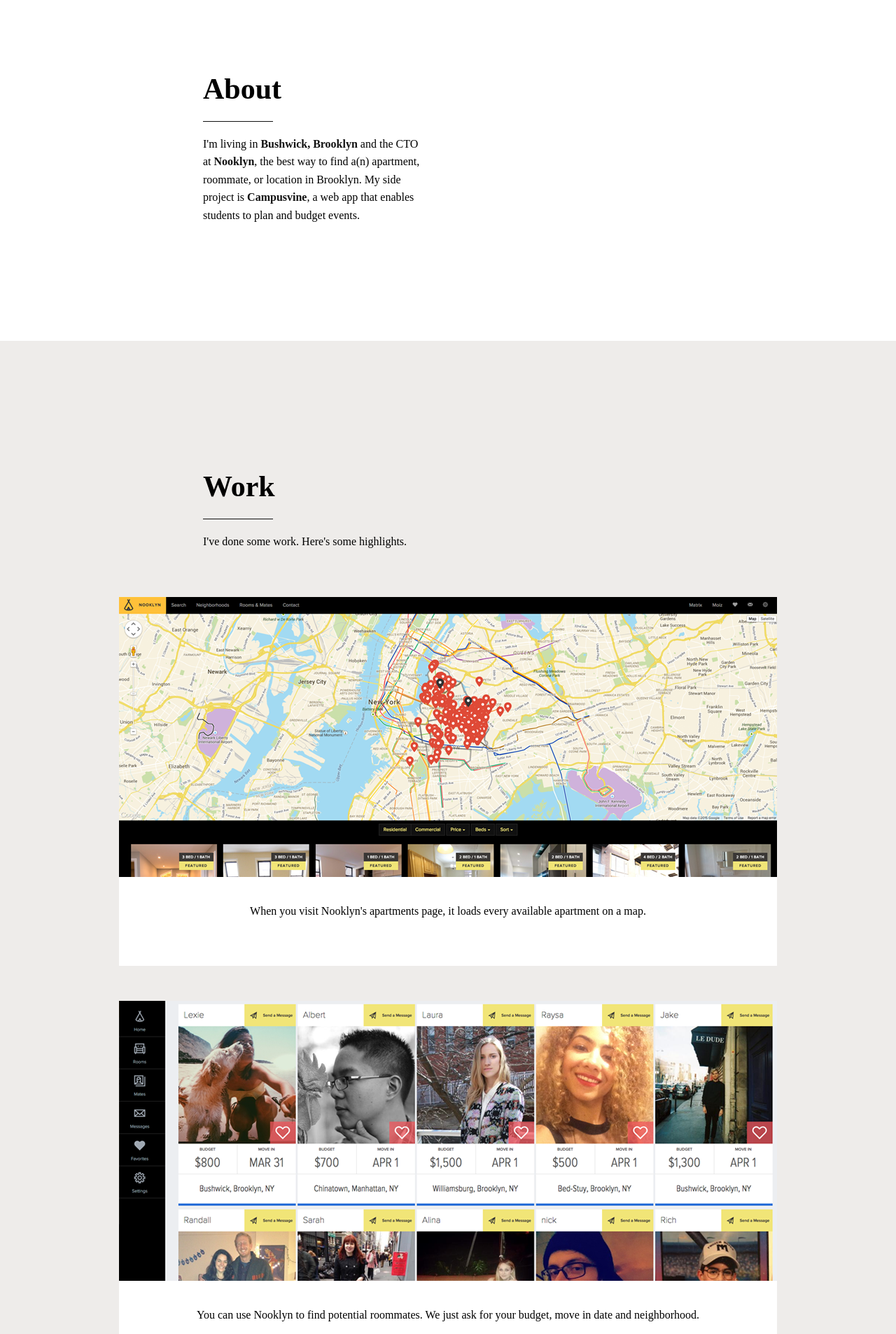
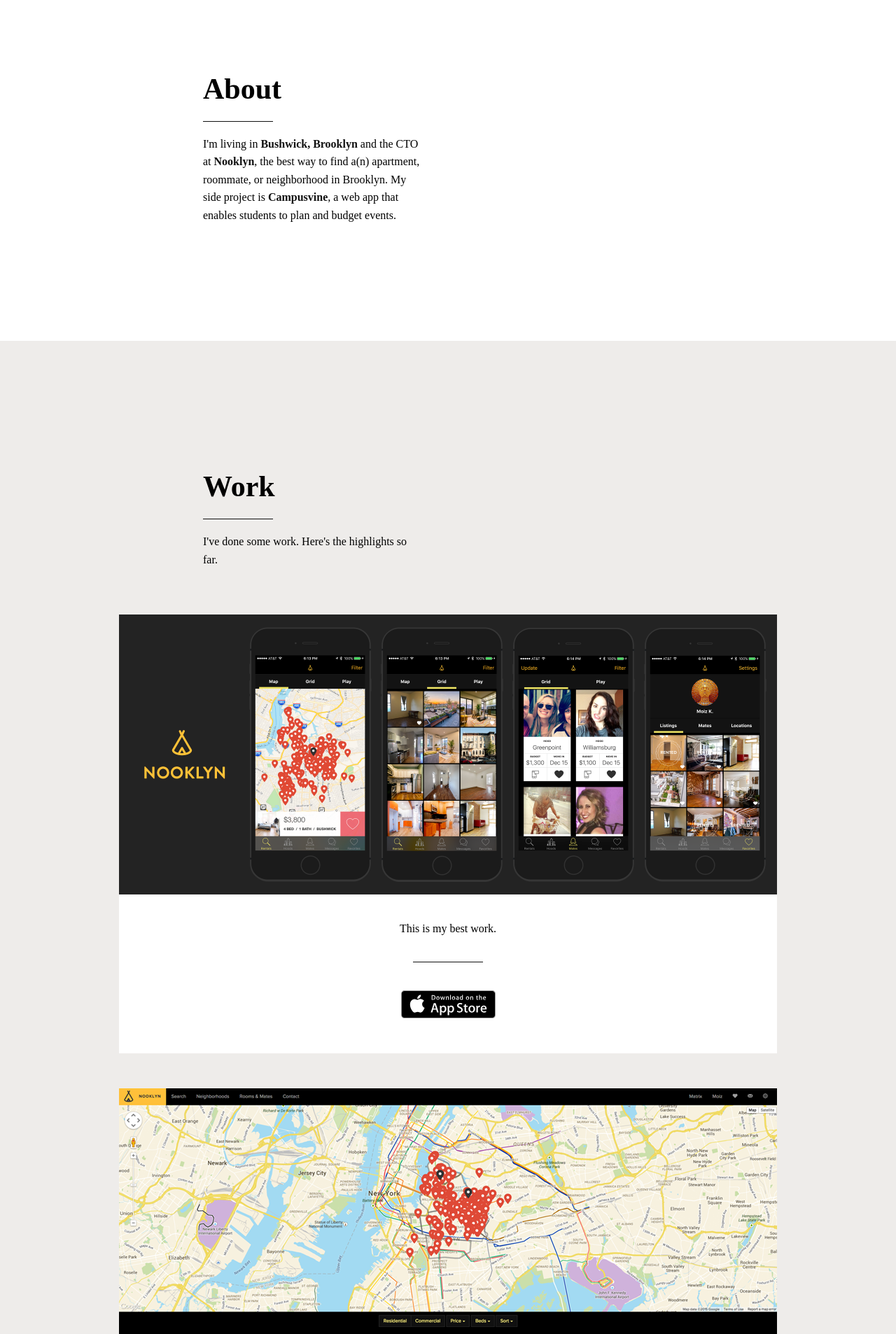
Before and after one commit to moizk/moizorg, a Jekyll site: the page built from index.html, in a window 1280 px wide. Shown: the part 1282-3188 px from the top of the page at 70% size. Built offline with Jekyll 4.4.1, drawn with Linux system fonts in a browser that asks for light colours; some web fonts are replaced.

Commit message:
update website some more

```diff
--- a/css/main.scss
+++ b/css/main.scss
@@ -193,6 +193,9 @@
   /* Typography */
   /* Visual */
   /* Misc */
+  img {
+    max-height: 400px;
+  }
   div.moiz-work-card-stub {
     /* Positioning */
     /* Box-model */
@@ -277,3 +280,20 @@
     }
   }
 }
+
+.text-center {
+  h4 {
+    /* Positioning */
+    /* Box-model */
+    margin: 0 auto 40px auto;
+    max-width: 100px;
+    border-bottom: 1px solid #111;
+    /* Typography */
+    /* Visual */
+    /* Misc */
+  }
+  text-align: center;
+  img {
+    margin: 0 auto;
+  }
+}
--- a/index.html
+++ b/index.html
@@ -12,14 +12,26 @@
   <div class="narrow-container">
     <h2>About</h2>
     <h3>&nbsp;</h3>
-    <p>I'm living in <a href="https://nooklyn.com/guides/1">Bushwick, Brooklyn</a> and the CTO at <a href="https://nooklyn.com">Nooklyn</a>, the best way to find a(n) apartment, roommate, or location in Brooklyn. My side project is <a href="https://campusvine.com/">Campusvine</a>, a web app that enables students to plan and budget events.</p>
+    <p>I'm living in <a href="https://nooklyn.com/guides/1">Bushwick, Brooklyn</a> and the CTO at <a href="https://nooklyn.com">Nooklyn</a>, the best way to find a(n) apartment, roommate, or neighborhood in Brooklyn. My side project is <a href="https://campusvine.com/">Campusvine</a>, a web app that enables students to plan and budget events.</p>
   </div>
 </div>
 <div class="moiz-work">
   <div class="narrow-container">
     <h2>Work</h2>
     <h3>&nbsp;</h3>
-    <p class="lead">I've done some work. Here's some highlights.</p>
+    <p class="lead">I've done some work. Here's the highlights so far.</p>
+  </div>
+  <div class="moiz-work-card">
+    <img src="img/nklyn-ios.png" class="img-responsive">
+    <div class="moiz-work-card-stub">
+      <p>This is my best work.</p>
+      <div class="text-center">
+        <h4>&nbsp;</h4>
+        <a href="https://itunes.apple.com/us/app/nooklyn-apartments-roommates/id1024150110" target="_blank">
+          <img src="img/download-tunes.svg" class="img-responsive">
+        </a>
+      </div>
+    </div>
   </div>
   <div class="moiz-work-card">
     <img src="img/nooklyn.png" class="img-responsive">
```
Also changed, not shown: img/download-tunes.svg (added), img/nklyn-ios.png (added).
